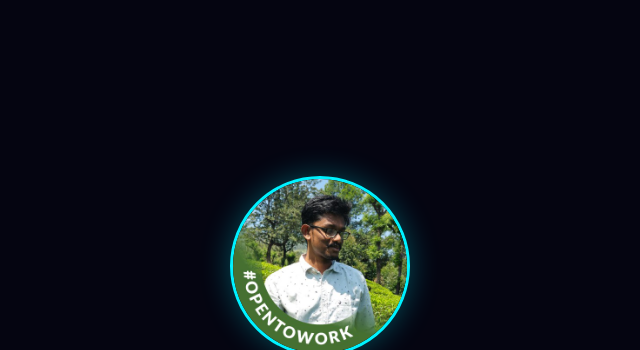
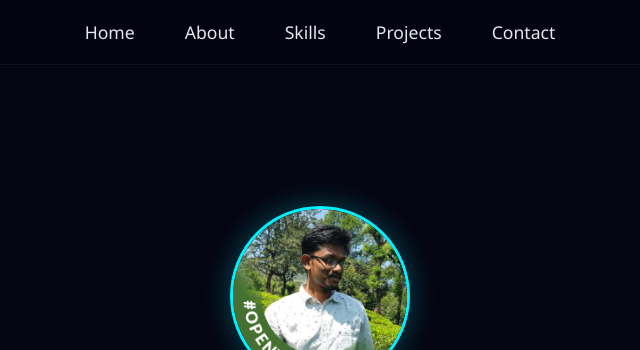
Before and after one commit to aakashramesh004/aakashramesh004.github.io, a plain HTML site: page index.html in a window 1280 px wide. Shown: the top 350 px of the page, without its empty margins (320-960 px from the left). Drawn offline with nearby package versions, Linux system fonts and the light colour scheme.

Commit message:
Update index.html

```diff
--- a/index.html
+++ b/index.html
@@ -13,7 +13,7 @@
             --primary: #00f2ff;
             --secondary: #00c3ff;
             --accent: #7000ff;
-            --bg-dark: #050511; /* Solid Dark Background Color */
+            --bg-dark: #050511;
             --glass-bg: rgba(255, 255, 255, 0.05);
             --glass-border: rgba(255, 255, 255, 0.1);
             --text-light: #e2e8f0;
@@ -23,15 +23,49 @@
         * { margin: 0; padding: 0; box-sizing: border-box; font-family: 'Segoe UI', sans-serif; scroll-behavior: smooth; }
 
         body {
-            /* PLAIN BACKGROUND HERE */
             background-color: var(--bg-dark);
             color: var(--text-light);
             overflow-x: hidden;
         }
 
+        /* --- NAVIGATION BAR (NEW) --- */
+        .navbar {
+            position: fixed;
+            top: 0;
+            left: 0;
+            width: 100%;
+            padding: 20px 0;
+            z-index: 1000;
+            display: flex;
+            justify-content: center;
+            background: rgba(5, 5, 17, 0.85); /* Semi-transparent dark */
+            backdrop-filter: blur(10px); /* Blur effect */
+            border-bottom: 1px solid rgba(255, 255, 255, 0.05);
+        }
+
+        .nav-links {
+            display: flex;
+            gap: 50px; /* Space between links */
+            list-style: none;
+        }
+
+        .nav-links a {
+            color: var(--text-light);
+            text-decoration: none;
+            font-size: 1.1rem;
+            font-weight: 500;
+            transition: 0.3s;
+            position: relative;
+        }
+
+        .nav-links a:hover {
+            color: var(--primary);
+            text-shadow: 0 0 10px rgba(0, 242, 255, 0.6);
+        }
+
         /* --- LAYOUT UTILITIES --- */
         .container { max-width: 1100px; margin: 0 auto; padding: 0 20px; }
-        section { padding: 80px 0; position: relative; }
+        section { padding: 100px 0; position: relative; } /* Increased padding for navbar space */
 
         h2 {
             font-size: 2.5rem;
@@ -65,6 +99,7 @@
             justify-content: center;
             text-align: center;
             position: relative;
+            padding-top: 60px; /* Offset for navbar */
         }
 
         .profile-img-container {
@@ -168,6 +203,7 @@
 
         /* Mobile Fixes */
         @media screen and (max-width: 600px) {
+            .nav-links { gap: 15px; font-size: 0.9rem; padding: 0 10px;}
             .hero-text h1 { font-size: 2.8rem; }
             .timeline::after { left: 31px; }
             .timeline-item { width: 100%; padding-left: 70px; padding-right: 25px; }
@@ -179,7 +215,17 @@
 </head>
 <body>
 
-    <header>
+    <nav class="navbar">
+        <ul class="nav-links">
+            <li><a href="#home">Home</a></li>
+            <li><a href="#about">About</a></li>
+            <li><a href="#skills">Skills</a></li>
+            <li><a href="#projects">Projects</a></li>
+            <li><a href="#contact">Contact</a></li>
+        </ul>
+    </nav>
+
+    <header id="home">
         <div class="container" data-aos="zoom-in" data-aos-duration="1000">
             <div class="profile-img-container">
                 <img src="profile.jpg" alt="Aakash R">
@@ -191,7 +237,6 @@
 
                 <div style="display: flex; gap: 20px; justify-content: center;">
                     <a href="#contact" class="btn-glow">Connect With Me</a>
-
                     <a href="Resume.pdf" download="Aakash_Resume.pdf" class="btn-glow" style="background: transparent; border: 2px solid var(--primary); color: var(--primary); box-shadow: none;">
                         <i class="fas fa-download"></i> Download CV
                     </a>
@@ -236,7 +281,6 @@
         <div class="container">
             <h2 data-aos="fade-up">Education Qualification</h2>
             <div class="timeline">
-
                 <div class="timeline-item left" data-aos="fade-right">
                     <div class="content-box">
                         <div class="date"><i class="fas fa-calendar-alt"></i> 2022 - 2027 (Expected)</div>
@@ -245,7 +289,6 @@
                         <span class="grade">CGPA: 7.56</span>
                     </div>
                 </div>
-
                 <div class="timeline-item right" data-aos="fade-left">
                     <div class="content-box">
                         <div class="date"><i class="fas fa-calendar-alt"></i> 2022</div>
@@ -255,7 +298,6 @@
                         <span class="grade">Percentage: 73%</span>
                     </div>
                 </div>
-
                 <div class="timeline-item left" data-aos="fade-right">
                     <div class="content-box">
                         <div class="date"><i class="fas fa-calendar-alt"></i> 2020</div>
@@ -265,7 +307,6 @@
                         <span class="grade">Percentage: 80%</span>
                     </div>
                 </div>
-
             </div>
         </div>
     </section>
@@ -274,28 +315,24 @@
         <div class="container">
             <h2 data-aos="fade-up">Courses & Certifications</h2>
             <div class="cert-grid">
-
                 <div class="glass-card cert-card" data-tilt data-aos="zoom-in">
                     <div class="cert-icon"><i class="fab fa-ibm"></i></div>
                     <h3>Machine Learning with Python</h3>
                     <p style="color: var(--text-gray); margin-top: 10px;">Authorized by IBM</p>
                     <p style="font-size: 0.8rem; color: var(--secondary);">Offered via Coursera</p>
                 </div>
-
                 <div class="glass-card cert-card" data-tilt data-aos="zoom-in" data-aos-delay="100">
                     <div class="cert-icon"><i class="fab fa-python"></i></div>
                     <h3>Python for Data Science & AI</h3>
                     <p style="color: var(--text-gray); margin-top: 10px;">Authorized by IBM</p>
                     <p style="font-size: 0.8rem; color: var(--secondary);">Offered via Coursera</p>
                 </div>
-
                 <div class="glass-card cert-card" data-tilt data-aos="zoom-in" data-aos-delay="200">
                     <div class="cert-icon"><i class="fas fa-file-excel"></i></div>
                     <h3>Data Analytics with Excel</h3>
                     <p style="color: var(--text-gray); margin-top: 10px;">Amrita Vishwa Vidyapeetham</p>
                     <p style="font-size: 0.8rem; color: var(--secondary);">Oct 2023 - Feb 2024</p>
                 </div>
-
             </div>
         </div>
     </section>
@@ -304,21 +341,18 @@
         <div class="container">
             <h2 data-aos="fade-up">Featured Projects</h2>
             <div class="project-grid">
-
                 <div class="glass-card project-card" data-tilt data-aos="fade-up">
                     <div class="project-icon"><i class="fas fa-car-side"></i></div>
                     <h3>Car Recommendation System (RL)</h3>
                     <p>An intelligent engine using Reinforcement Learning to personalize car suggestions. Features a custom Reward Function and State-Action pairs to optimize user preference prediction.</p>
                     <div class="tech-stack-mini">Python • OpenAI Gym • NumPy • Pandas</div>
                 </div>
-
                 <div class="glass-card project-card" data-tilt data-aos="fade-up" data-aos-delay="100">
                     <div class="project-icon"><i class="fas fa-industry"></i></div>
                     <h3>Dairy Procurement Management</h3>
                     <p>A comprehensive system designed to streamline and manage dairy procurement processes, ensuring data integrity and operational efficiency.</p>
                     <div class="tech-stack-mini">Data Analysis • Management Systems</div>
                 </div>
-
             </div>
         </div>
     </section>
```
